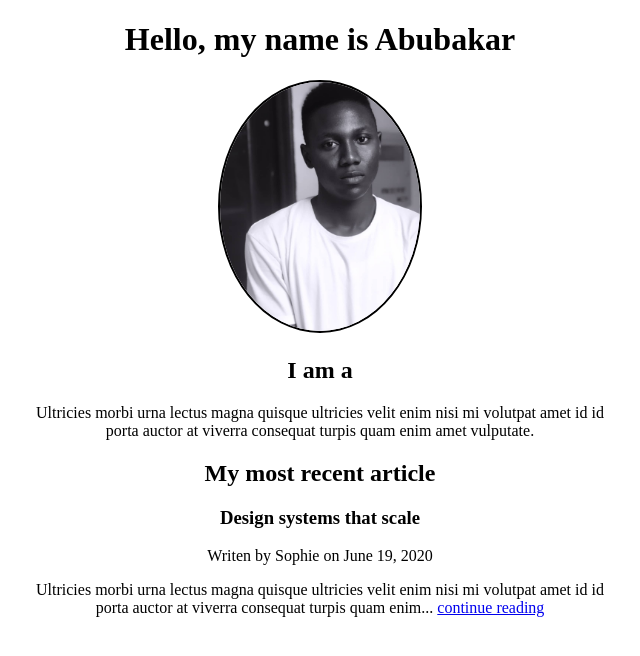
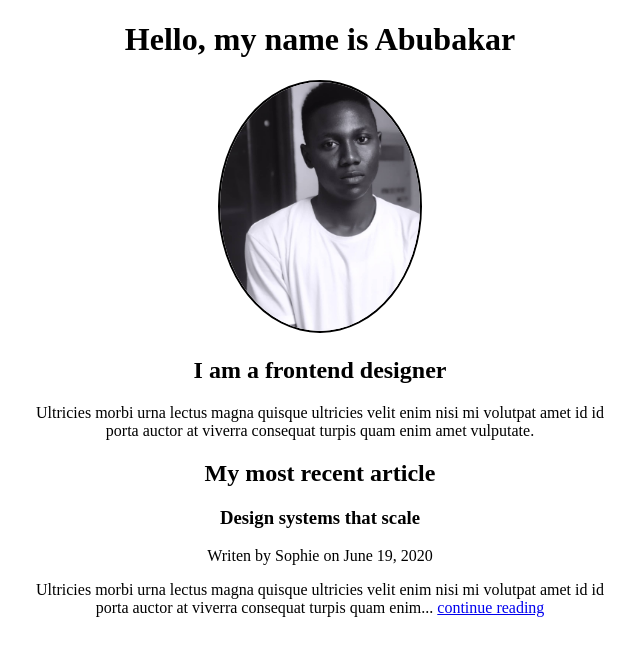
Before and after one commit to iabbakr/portfolio, a plain HTML site: page index.html in a window 1280 px wide. Shown: the whole page, without its empty margins (320-960 px from the left). Drawn offline with Linux system fonts and the light colour scheme.

Commit message:
Update index.html

```diff
--- a/index.html
+++ b/index.html
@@ -8,7 +8,7 @@
             <h1>Hello, my name is Abubakar</h1>
             <img src="./img/Abubakar Ibrahim.jpg" alt="author" class="img">
 
-            <h2>I am a </h2>
+            <h2>I am a frontend designer</h2>
             <p>Ultricies morbi urna lectus magna quisque ultricies velit enim nisi mi volutpat amet id id porta auctor at viverra consequat turpis quam enim amet vulputate.</p>
 
             <h2>My most recent article</h2>
```
